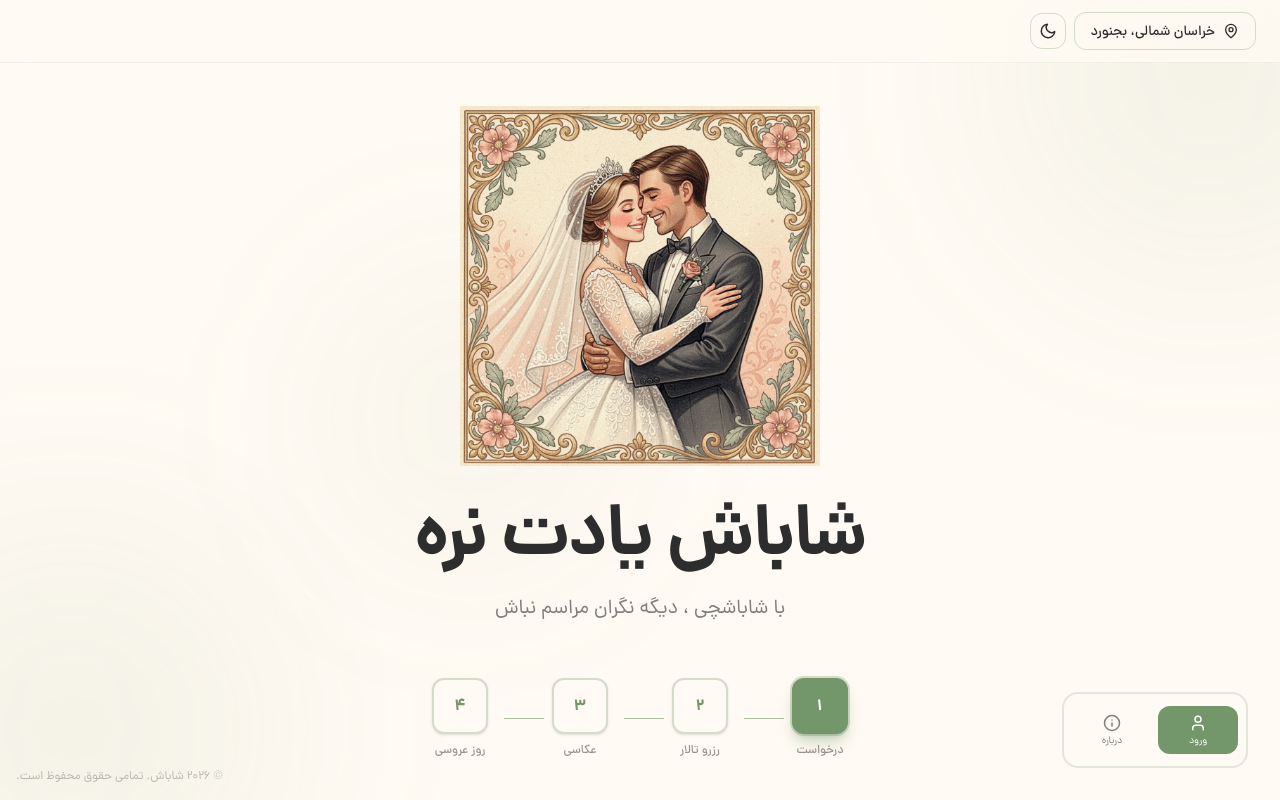
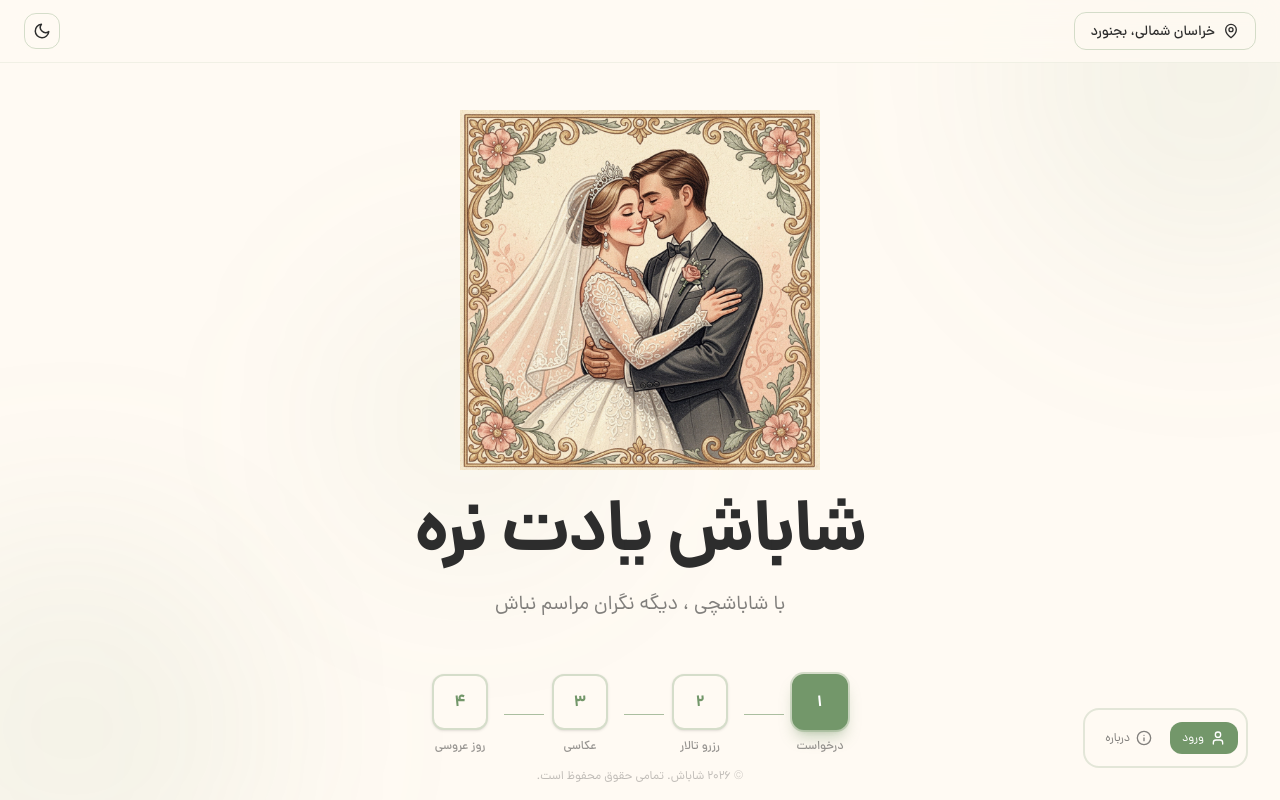
Before and after one commit to uixreza/Shabash, a Next.js app: page / in a window 1280 px wide. Built offline with nearby package versions, Linux system fonts and the light colour scheme.

Commit message:
landing got redesigned

```diff
--- a/app/(landing)/page.tsx
+++ b/app/(landing)/page.tsx
@@ -9,14 +9,18 @@ export default function Home() {
     <div className="relative flex min-h-[calc(100vh-13rem)] sm:min-h-[calc(100vh-4rem)] flex-col items-center justify-center overflow-hidden ">
       {/* Main content */}
       <main className="relative bg-blend-multiply z-10 flex flex-col items-center gap-6 px-4 text-center">
+        <div className="relative">
           <Image
             src={theme === "dark" ? "/couplesDark.png" : "/couples.jpeg"}
             alt="wedding"
             width={360}
             height={360}
-          className="mb-2 pointer-events-none"
+            className="pointer-events-none"
             priority
           />
+
+          <Navbar />
+        </div>
 
         <h1 className="text-5xl z-10 font-bold tracking-tight text-foreground md:text-7xl">
           شاباش یادت نره
@@ -27,7 +31,7 @@ export default function Home() {
         </p>
 
         {/* Steps */}
-        <div className="mt-8 flex items-center gap-0 md:gap-2">
+        <div className="sm:mt-8 mt-5 flex items-center gap-0 md:gap-2">
           {[
             { num: "۱", label: "درخواست" },
             { num: "۲", label: "رزرو تالار" },
@@ -52,11 +56,8 @@ export default function Home() {
         </div>
       </main>
 
-      {/* Bottom menu */}
-      <Navbar />
-
       {/* Copyright */}
-      <footer className="fixed bottom-4 left-4 z-10 text-xs text-foreground/30">
+      <footer className="fixed bottom-4 mx-auto z-10 text-xs text-foreground/30">
         © ۲۰۲۶ شاباش. تمامی حقوق محفوظ است.
       </footer>
     </div>
--- /dev/null
+++ b/app/not-found.tsx
@@ -0,0 +1,5 @@
+import React from "react";
+
+export default function page() {
+  return <div>not-found</div>;
+}
--- a/components/Header.tsx
+++ b/components/Header.tsx
@@ -33,9 +33,8 @@ export default function Header() {
   }
 
   return (
-    <header className="fixed top-0 left-0 right-0 z-50 flex items-center justify-start border-b border-primary/10 bg-background/80 px-6 py-3 backdrop-blur-md">
-      <div className="flex items-center gap-2">
-        <div className="relative">
+    <header className="fixed top-0 left-0 right-0 z-50 flex items-center justify-between border-b border-primary/10 bg-background/80 px-6 py-3 backdrop-blur-md">
+      <div className="relative">
           <button
             onClick={() => setOpen((prev) => !prev)}
             className="flex items-center gap-2 rounded-xl border border-primary/30 px-4 py-2 text-sm font-medium text-foreground transition-all hover:bg-primary/10 hover:border-primary/50 active:scale-95">
@@ -123,7 +122,6 @@ export default function Header() {
           </svg>
         )}
       </button>
-      </div>
     </header>
   );
 }
--- a/components/Navbar.tsx
+++ b/components/Navbar.tsx
@@ -8,16 +8,16 @@ export default function Navbar() {
   const [authOpen, setAuthOpen] = useState(false);
   //UI
   return (
-    <nav className="fixed bottom-8 right-8 z-50 ">
+    <nav className="absolute bottom-2 left-1/2 z-50 -translate-x-1/2 md:fixed md:bottom-8 md:right-8 md:left-auto md:translate-x-0">
       <AuthModal open={authOpen} onClose={() => setAuthOpen(false)} />
-      <div className="flex flex-row items-center gap-1.5 rounded-2xl  border-2 border-primary/20 bg-background px-2 py-3  backdrop-blur-xl">
+      <div className="flex flex-row items-center gap-1.5 rounded-2xl border-2 border-primary/20 bg-background px-2 py-3 backdrop-blur-xl">
         <button
           onClick={() => setAuthOpen(true)}
-          className="flex w-20 flex-col items-center gap-0.5 rounded-xl bg-primary px-4 py-2 text-white transition-all hover:bg-primary/90 active:scale-95">
+          className="flex flex-row items-center gap-1.5 rounded-xl bg-primary px-3 py-2 text-white transition-all hover:bg-primary/90 active:scale-95">
           <svg
             xmlns="http://www.w3.org/2000/svg"
-            width="18"
-            height="18"
+            width="16"
+            height="16"
             viewBox="0 0 24 24"
             fill="none"
             stroke="currentColor"
@@ -27,15 +27,15 @@ export default function Navbar() {
             <path d="M19 21v-2a4 4 0 0 0-4-4H9a4 4 0 0 0-4 4v2" />
             <circle cx="12" cy="7" r="4" />
           </svg>
-          <span className="text-[10px] leading-tight">ورود</span>
+          <span className="text-xs">ورود</span>
         </button>
         <Link
           href="/about"
-          className="flex w-20 flex-col items-center gap-0.5 rounded-xl px-4 py-2 text-foreground/60 transition-all hover:bg-primary/10 hover:text-foreground active:scale-95">
+          className="flex flex-row items-center gap-1.5 rounded-xl px-3 py-2 text-foreground/60 transition-all hover:bg-primary/10 hover:text-foreground active:scale-95">
           <svg
             xmlns="http://www.w3.org/2000/svg"
-            width="18"
-            height="18"
+            width="16"
+            height="16"
             viewBox="0 0 24 24"
             fill="none"
             stroke="currentColor"
@@ -46,7 +46,7 @@ export default function Navbar() {
             <path d="M12 16v-4" />
             <path d="M12 8h.01" />
           </svg>
-          <span className="text-[10px] leading-tight">درباره</span>
+          <span className="text-xs">درباره</span>
         </Link>
       </div>
     </nav>
```
Lines whose indentation alone changed are shown as unchanged.
